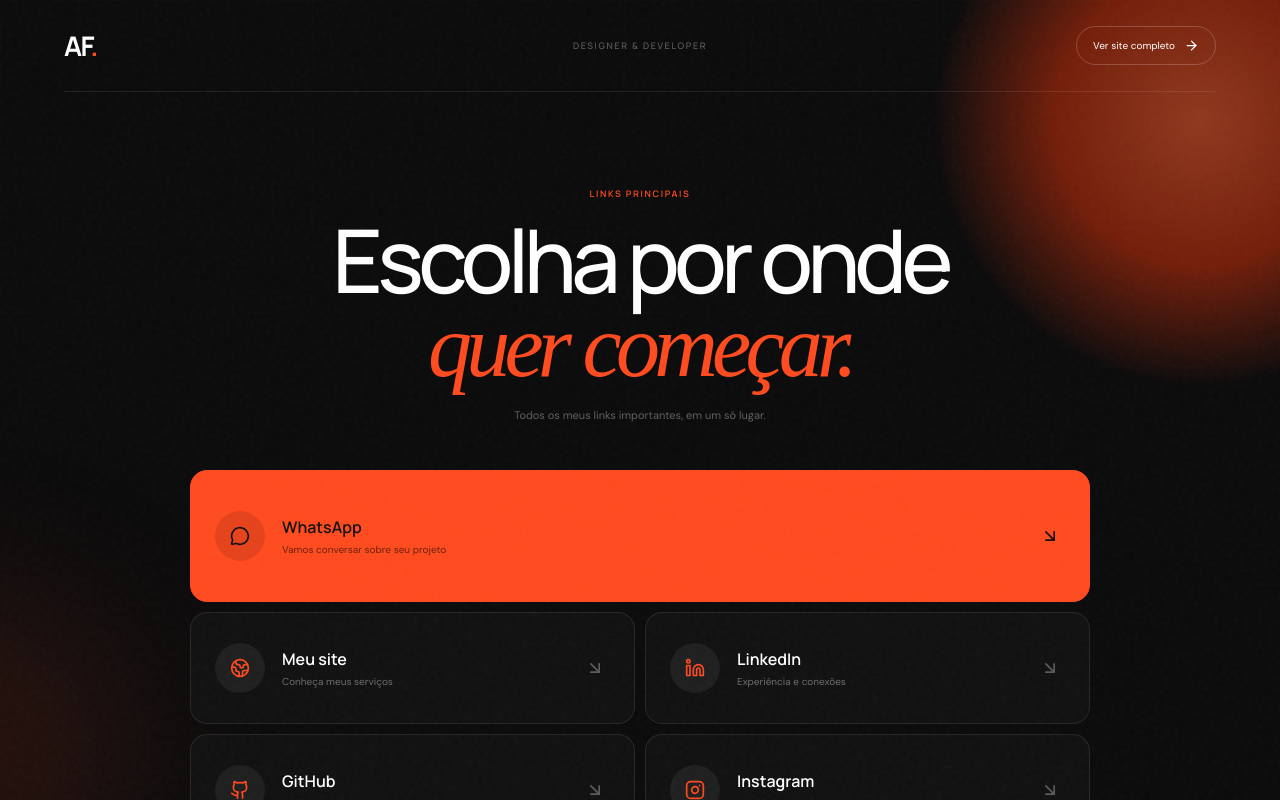
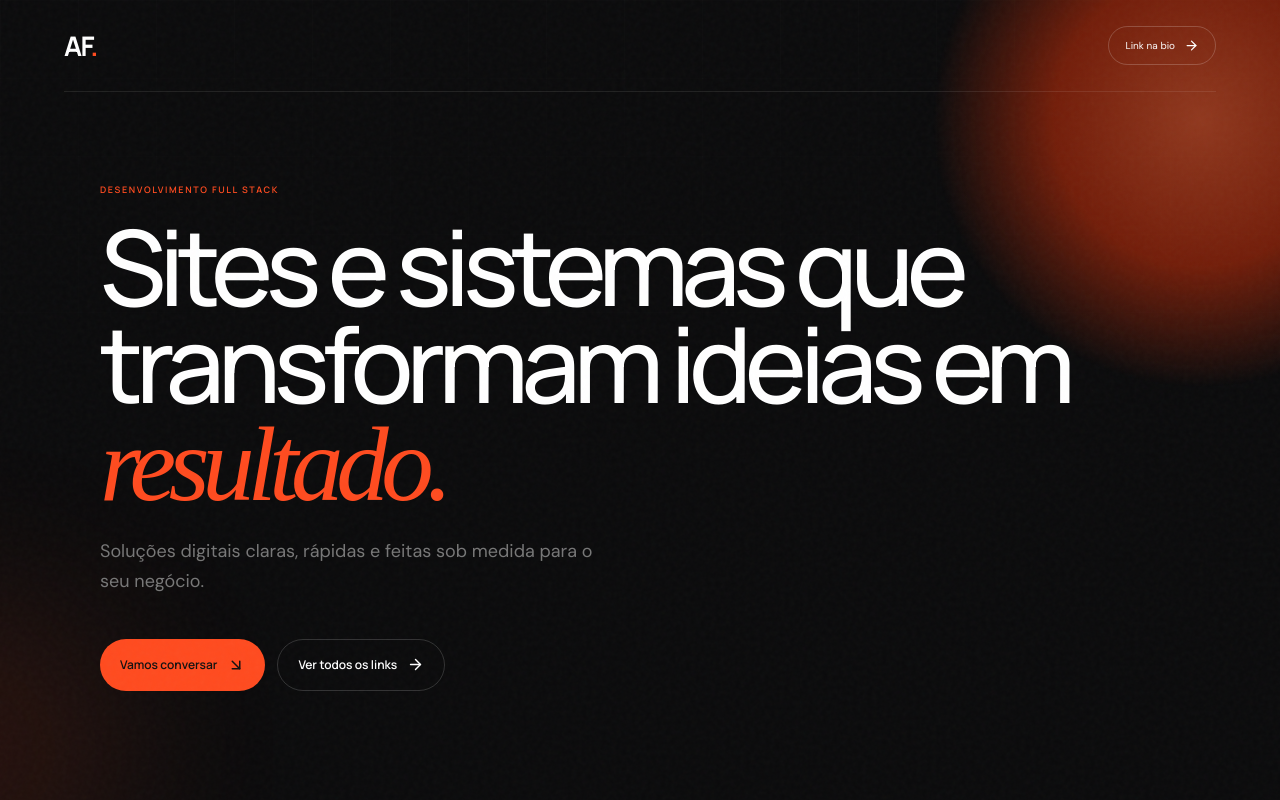
Before and after one commit to airlonfilho/airlonfilhodev, a React (Vite) app: page / in a window 1280 px wide. Shown: the top 800 px of the page. Built offline with nearby package versions, Linux system fonts and the light colour scheme; a web font is replaced by a local one.

Commit message:
feat: move bio page to dedicated route

```diff
--- a/index.html
+++ b/index.html
@@ -6,7 +6,7 @@
     <meta name="viewport" content="width=device-width, initial-scale=1.0" />
     <meta name="theme-color" content="#0b0b0c" />
     <meta name="description" content="Airlon Filho — desenvolvedor full stack, sites e sistemas sob medida." />
-    <title>Airlon Filho — Bio & Links</title>
+    <title>Airlon Filho — Desenvolvedor Full Stack</title>
   </head>
   <body>
     <div id="root"></div>
--- a/src/App.tsx
+++ b/src/App.tsx
@@ -1,4 +1,5 @@
 import { motion } from 'framer-motion'
+import { useEffect } from 'react'
 import {
   ArrowDownRight,
   ArrowRight,
@@ -41,7 +42,7 @@ const links = [
   {
     title: 'Instagram',
     label: 'Bastidores e rotina',
-    href: 'https://instagram.com/airlonfilho',
+    href: 'https://instagram.com/airlonfilhodev',
     icon: Instagram,
   },
 ]
@@ -49,17 +50,17 @@ const links = [
 const projects = [
   {
     number: '01',
-    title: 'Concurseia',
-    description: 'SaaS com IA para tornar a preparação para concursos mais inteligente.',
-    tech: 'Next.js • IA',
-    href: 'https://github.com/airlonfilho/concurseia',
+    title: 'Hitlab',
+    description: 'Campanhas musicais que conectam artistas, bandas e creators.',
+    tech: 'Plataforma • Music Tech',
+    href: 'https://hitlab.app.br/',
   },
   {
     number: '02',
-    title: 'Psicoagenda',
-    description: 'Sistema de agendamento e gestão para profissionais de psicologia.',
-    tech: 'React • TypeScript',
-    href: 'https://github.com/airlonfilho/psicoagenda',
+    title: 'Tera Gestão',
+    description: 'Plataforma de gestão criada para organizar processos e resultados.',
+    tech: 'Sistema • Gestão',
+    href: 'https://gestao.teramarketingeconteudo.com.br/landing',
   },
 ]
 
@@ -69,7 +70,11 @@ const reveal = {
   transition: { duration: 0.65, ease: [0.22, 1, 0.36, 1] as const },
 }
 
-export default function App() {
+function BioPage() {
+  useEffect(() => {
+    document.title = 'Airlon Filho — Bio & Links'
+  }, [])
+
   return (
     <main className="bio-page">
       <div className="noise" aria-hidden="true" />
@@ -81,8 +86,8 @@ export default function App() {
         <a className="brand" href="#top" aria-label="Airlon Filho — início">
           AF<span>.</span>
         </a>
-        <span className="header-label">Designer & Developer</span>
-        <a className="header-cta" href="https://airlonfilho.dev" target="_blank" rel="noreferrer">
+        <span className="header-label"></span>
+        <a className="header-cta" href="/">
           Ver site completo <ArrowRight size={15} />
         </a>
       </motion.header>
@@ -152,7 +157,7 @@ export default function App() {
           <motion.div className="profile-card" {...reveal} transition={{ ...reveal.transition, delay: 0.58 }}>
             <div className="profile-topline">
               <span className="available"><i /> Disponível para projetos</span>
-              <span className="profile-index">03 / SOBRE</span>
+              <span className="profile-index"></span>
             </div>
 
             <div className="portrait-wrap">
@@ -188,3 +193,56 @@ export default function App() {
     </main>
   )
 }
+
+function LandingPage() {
+  useEffect(() => {
+    document.title = 'Airlon Filho — Desenvolvedor Full Stack'
+  }, [])
+
+  return (
+    <main className="landing-page">
+      <div className="noise" aria-hidden="true" />
+      <div className="bio-grid" aria-hidden="true" />
+      <div className="glow glow-one" aria-hidden="true" />
+      <div className="glow glow-two" aria-hidden="true" />
+
+      <motion.header className="bio-header landing-header" {...reveal}>
+        <a className="brand" href="/" aria-label="Airlon Filho — início">
+          AF<span>.</span>
+        </a>
+        <a className="header-cta" href="/bio">
+          Link na bio <ArrowRight size={15} />
+        </a>
+      </motion.header>
+
+      <motion.section className="landing-hero" {...reveal} transition={{ ...reveal.transition, delay: 0.08 }}>
+        <div className="section-label">Desenvolvimento full stack</div>
+        <h1>
+          Sites e sistemas que transformam ideias em <em>resultado.</em>
+        </h1>
+        <p>
+          Soluções digitais claras, rápidas e feitas sob medida para o seu negócio.
+        </p>
+        <div className="landing-actions">
+          <a
+            className="landing-primary"
+            href="https://wa.me/5588996644768?text=Olá%2C%20Airlon!%20Quero%20conversar%20sobre%20um%20projeto."
+            target="_blank"
+            rel="noreferrer"
+          >
+            Vamos conversar <ArrowDownRight size={18} />
+          </a>
+          <a className="landing-secondary" href="/bio">
+            Ver todos os links <ArrowRight size={17} />
+          </a>
+        </div>
+      </motion.section>
+    </main>
+  )
+}
+
+export default function App() {
+  const path = window.location.pathname.replace(/\/+$/, '') || '/'
+
+  return path === '/bio' ? <BioPage /> : <LandingPage />
+}
--- a/src/index.css
+++ b/src/index.css
@@ -20,6 +20,14 @@ a { color: inherit; text-decoration: none; }
 ::selection { background: var(--orange); color: #fff; }
 
 .bio-page {
+  min-height: 100svh;
+  position: relative;
+  overflow: hidden;
+  isolation: isolate;
+  padding: 0 clamp(20px, 5vw, 72px);
+}
+
+.landing-page {
   min-height: 100svh;
   position: relative;
   overflow: hidden;
@@ -59,6 +67,7 @@ a { color: inherit; text-decoration: none; }
   align-items: center;
   border-bottom: 1px solid rgba(255,255,255,.09);
 }
+.landing-header { grid-template-columns: 1fr auto; }
 .brand { font: 700 27px/1 'Manrope', sans-serif; letter-spacing: -1.5px; }
 .brand span { color: var(--orange); }
 .header-label { color: #5f5f5f; font: 500 9px 'Manrope'; letter-spacing: .18em; text-transform: uppercase; }
@@ -93,8 +102,7 @@ a { color: inherit; text-decoration: none; }
 
 .portrait-wrap { width: 150px; height: 150px; margin: 20px auto 0; align-self: center; position: relative; z-index: 1; }
 .portrait-ring { width: 100%; height: 100%; border-radius: 50%; padding: 4px; border: 1px solid rgba(255,255,255,.18); }
-.portrait-ring img { width: 100%; height: 100%; display: block; object-fit: cover; border-radius: 50%; filter: grayscale(100%); transition: filter .35s; }
-.profile-card:hover .portrait-ring img { filter: grayscale(0%); }
+.portrait-ring img { width: 100%; height: 100%; display: block; object-fit: cover; border-radius: 50%; transition: filter .35s; }
 .portrait-badge { position: absolute; right: -4px; bottom: 3px; width: 39px; height: 39px; border-radius: 50%; display: grid; place-items: center; color: #111; background: var(--orange); border: 5px solid #111; }
 
 .profile-copy { position: relative; z-index: 1; align-self: center; }
@@ -145,6 +153,47 @@ em { font-family: 'Playfair Display', serif; font-weight: 500; color: var(--oran
 
 footer { max-width: 1220px; margin: auto; border-top: 1px solid rgba(255,255,255,.08); padding: 22px 0 30px; display: flex; align-items: center; justify-content: space-between; color: #494949; font-size: 8px; text-transform: uppercase; letter-spacing: .12em; }
 
+.landing-hero {
+  width: min(100%, 1080px);
+  min-height: calc(100svh - 92px);
+  margin: 0 auto;
+  padding: 10vh 0 12vh;
+  display: flex;
+  flex-direction: column;
+  justify-content: center;
+}
+.landing-hero h1 {
+  max-width: 980px;
+  margin: 24px 0;
+  font: 500 clamp(56px, 8.2vw, 118px)/.92 'Manrope', sans-serif;
+  letter-spacing: -.07em;
+}
+.landing-hero p {
+  max-width: 520px;
+  margin: 0;
+  color: #777;
+  font-size: clamp(14px, 1.5vw, 18px);
+  line-height: 1.65;
+}
+.landing-actions { display: flex; align-items: center; gap: 12px; margin-top: 42px; }
+.landing-primary,
+.landing-secondary {
+  min-height: 52px;
+  padding: 0 20px;
+  border-radius: 99px;
+  display: inline-flex;
+  align-items: center;
+  justify-content: center;
+  gap: 10px;
+  font: 600 12px 'Manrope', sans-serif;
+  transition: transform .25s, background .25s, color .25s;
+}
+.landing-primary { background: var(--orange); color: #111; }
+.landing-secondary { border: 1px solid rgba(255,255,255,.16); }
+.landing-primary:hover,
+.landing-secondary:hover { transform: translateY(-2px); }
+.landing-secondary:hover { background: #fff; color: #111; }
+
 @media (max-width: 900px) {
   .bio-shell { max-width: 680px; }
 }
@@ -167,6 +216,10 @@ footer { max-width: 1220px; margin: auto; border-top: 1px solid rgba(255,255,255
   .projects-grid { grid-template-columns: 1fr; }
   .project-card { min-height: 220px; }
   footer { flex-direction: column; align-items: start; gap: 9px; }
+  .landing-page { padding: 0 16px; }
+  .landing-hero { min-height: calc(100svh - 78px); padding: 9vh 0; }
+  .landing-hero h1 { font-size: clamp(52px, 17vw, 76px); }
+  .landing-actions { align-items: stretch; flex-direction: column; }
 }
 
 @media (prefers-reduced-motion: reduce) {
```
Also changed, not shown: worker/index.js (+14 -1 lines).
